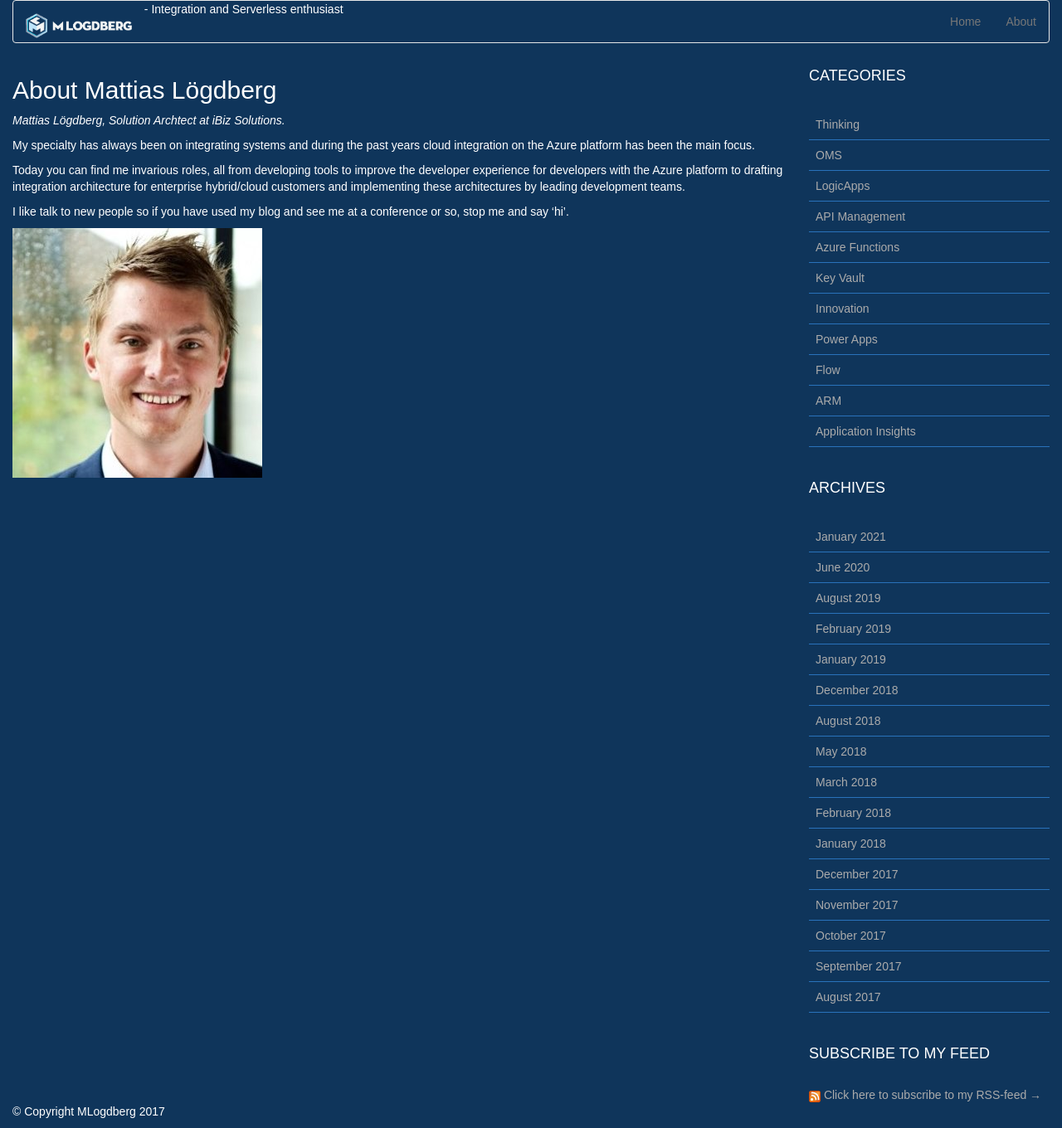
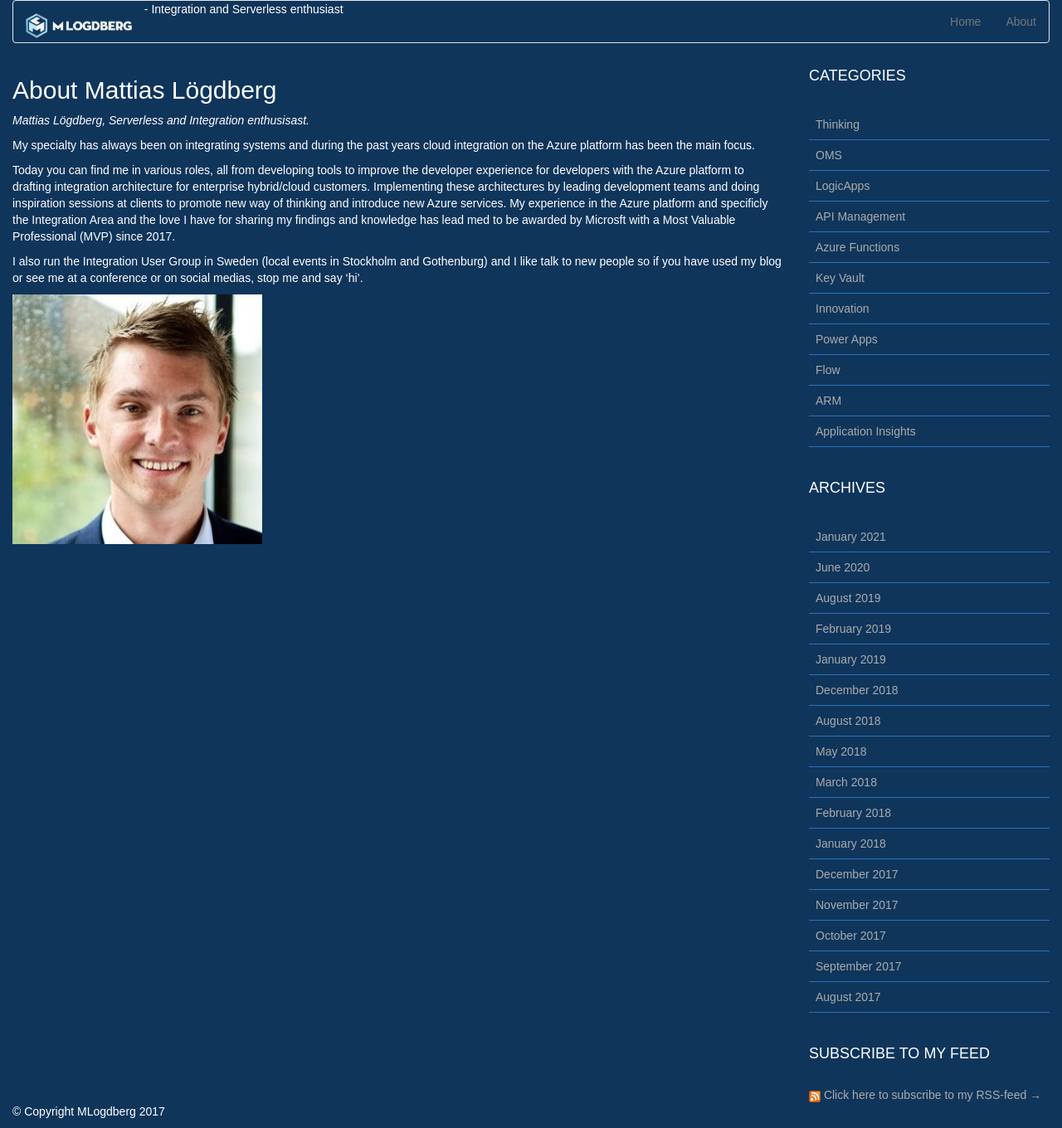
Before and after one commit to MLogdberg/mlogdberg.github.io, a Jekyll site: the page built from _pages/about.md, in a window 1280 px wide. Shown: the whole page at 83% size. Built offline with Jekyll 4.4.1, drawn with Linux system fonts in a browser that asks for light colours; nearby versions of some CDN libraries; some web fonts are replaced.

Commit message:
updated about

```diff
--- a/_pages/about.md
+++ b/_pages/about.md
@@ -3,13 +3,13 @@ layout: page
 title: About Mattias Lögdberg
 permalink: /about
 ---
-*Mattias Lögdberg, Solution Archtect at iBiz Solutions.*
+*Mattias Lögdberg, Serverless and Integration enthusisast.*
 
 My specialty has always been on integrating systems and during the past years cloud integration on the Azure platform has been the main focus.
 
-Today you can find me invarious roles, all from developing tools to improve the developer experience for developers with the Azure platform to drafting integration architecture for enterprise hybrid/cloud customers and implementing these architectures by leading development teams.
+Today you can find me in various roles, all from developing tools to improve the developer experience for developers with the Azure platform to drafting integration architecture for enterprise hybrid/cloud customers. Implementing these architectures by leading development teams and doing inspiration sessions at clients to promote new way of thinking and introduce new Azure services. My experience in the Azure platform and specificly the Integration Area and the love I have for sharing my findings and knowledge has lead med to be awarded by Microsft with a Most Valuable Professional (MVP) since 2017.
 
-I like talk to new people so if you have used my blog and see me at a conference or so, stop me and say 'hi'.
+I also run the Integration User Group in Sweden (local events in Stockholm and Gothenburg) and I like talk to new people so if you have used my blog or see me at a conference or on social medias, stop me and say 'hi'.
 
 
 [![](/assets/uploads/img/picture.jpg)](/assets/uploads/img/picture.jpg)
```
